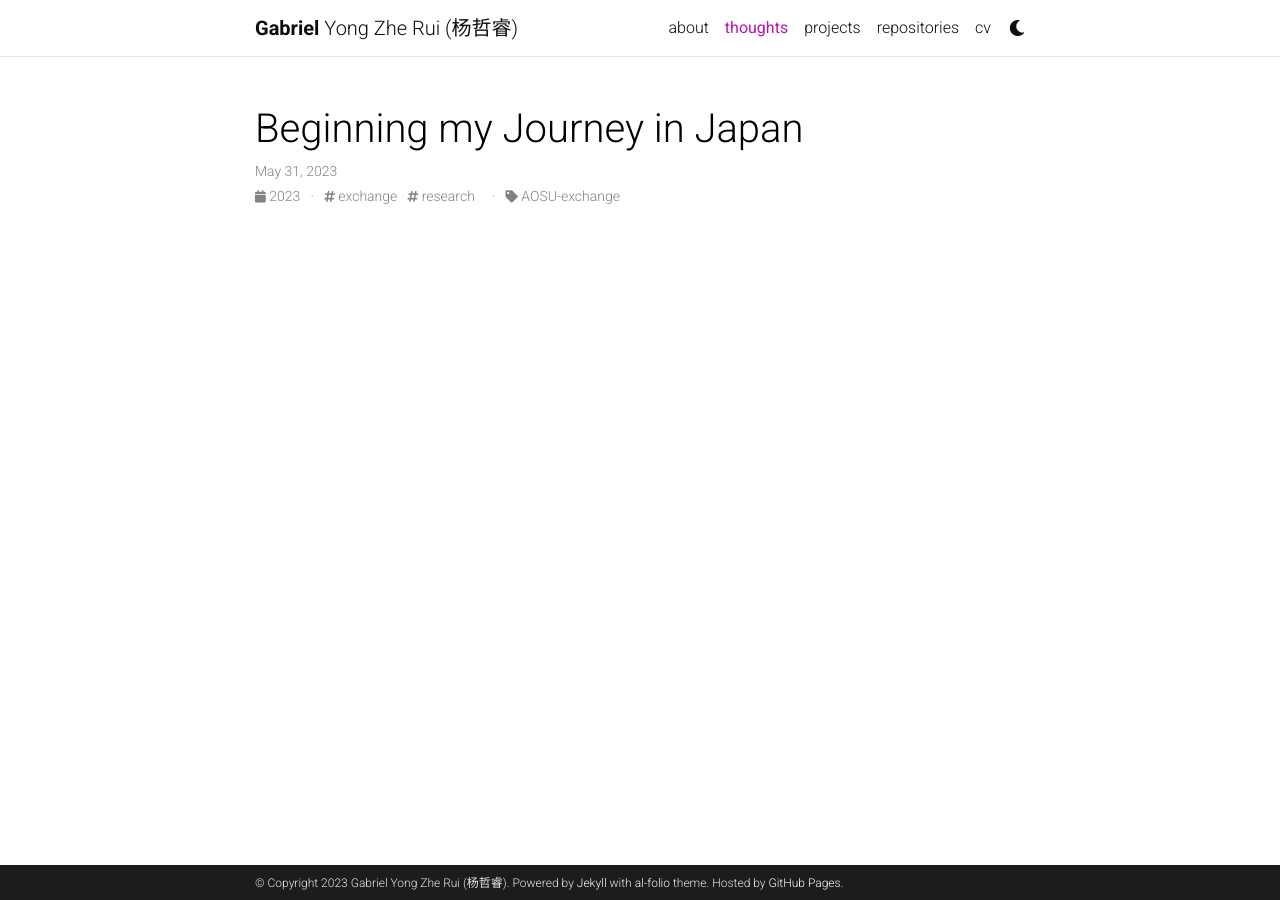
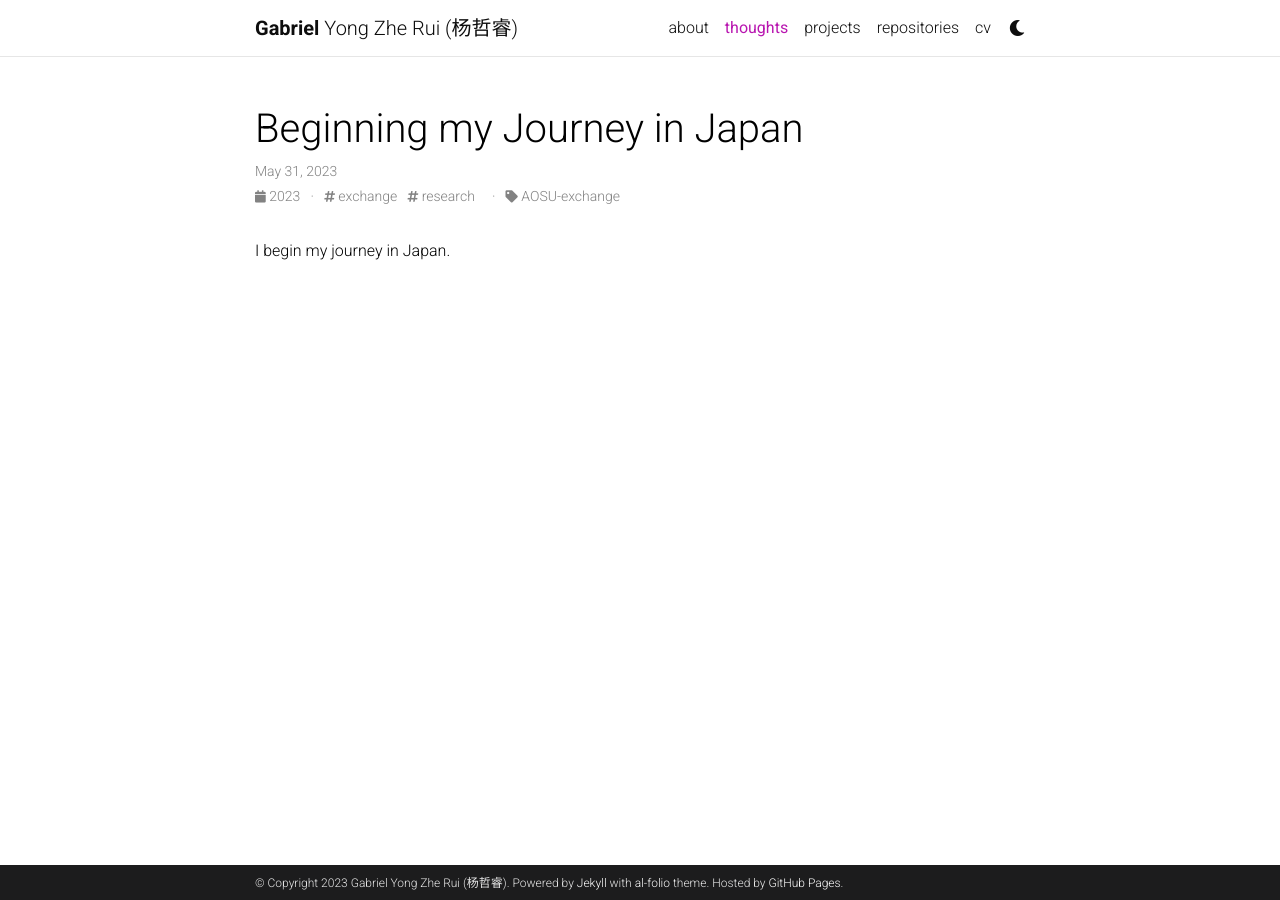
Before and after one commit to becauselol/becauselol.github.io, a Jekyll site: the page built from _posts/2023-05-31-Beginning my Journey in Japan.md, in a window 1280 px wide. Built offline with Jekyll 4.4.1, drawn with Linux system fonts in a browser that asks for light colours; comment, search, counter and statistics services are not loaded; a style sheet for code colours, icons or effects is not loaded.

Commit message:
Update 2023-05-31-Beginning my Journey in Japan.md

```diff
--- a/_posts/2023-05-31-Beginning my Journey in Japan.md
+++ b/_posts/2023-05-31-Beginning my Journey in Japan.md
@@ -6,3 +6,5 @@ description: may, looking forward to summer
 tags: exchange research
 categories: AOSU-exchange
 ---
+
+I begin my journey in Japan.
```
